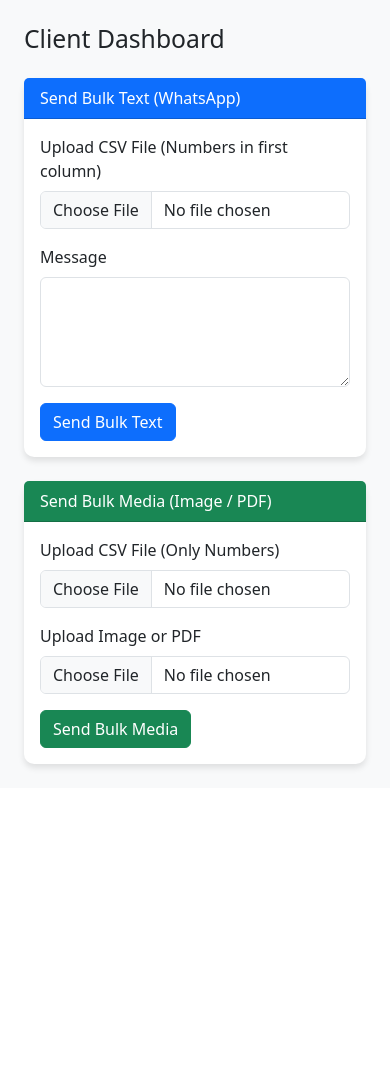
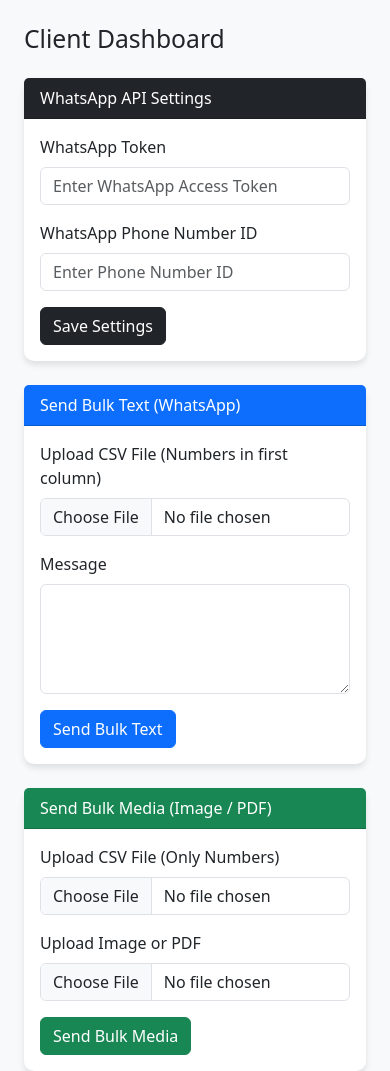
Before and after one commit to n019620-hue/bulksmspro, a Flask app: page /dashboard in a window 390 px wide. Shown: the part 56-1127 px from the top of the page. Before the commit the page ends 826 px from the top, so only its background shows below. Run offline with Flask 3, Linux system fonts and the light colour scheme; a user stored in the database is signed in.

Commit message:
Add WhatsApp API settings form to dashboard
Added a form for WhatsApp API settings including token and phone number ID.

```diff
--- a/templates/client/dashboard.html
+++ b/templates/client/dashboard.html
@@ -17,7 +17,37 @@
         {% endfor %}
       {% endif %}
     {% endwith %}
+<!-- WHATSAPP SETTINGS -->
+<div class="card mb-4">
+    <div class="card-header bg-dark text-white">
+        WhatsApp API Settings
+    </div>
+    <div class="card-body">
+        <form action="{{ url_for('save_whatsapp_settings') }}" method="POST">
 
+            <div class="mb-3">
+                <label class="form-label">WhatsApp Token</label>
+                <input type="text" name="whatsapp_token"
+                       value="{{ current_user.whatsapp_token or '' }}"
+                       class="form-control"
+                       placeholder="Enter WhatsApp Access Token" required>
+            </div>
+
+            <div class="mb-3">
+                <label class="form-label">WhatsApp Phone Number ID</label>
+                <input type="text" name="whatsapp_phone_id"
+                       value="{{ current_user.whatsapp_phone_id or '' }}"
+                       class="form-control"
+                       placeholder="Enter Phone Number ID" required>
+            </div>
+
+            <button type="submit" class="btn btn-dark">
+                Save Settings
+            </button>
+
+        </form>
+    </div>
+</div>
     <!-- SEND TEXT BULK -->
     <div class="card mb-4">
         <div class="card-header bg-primary text-white">
```
